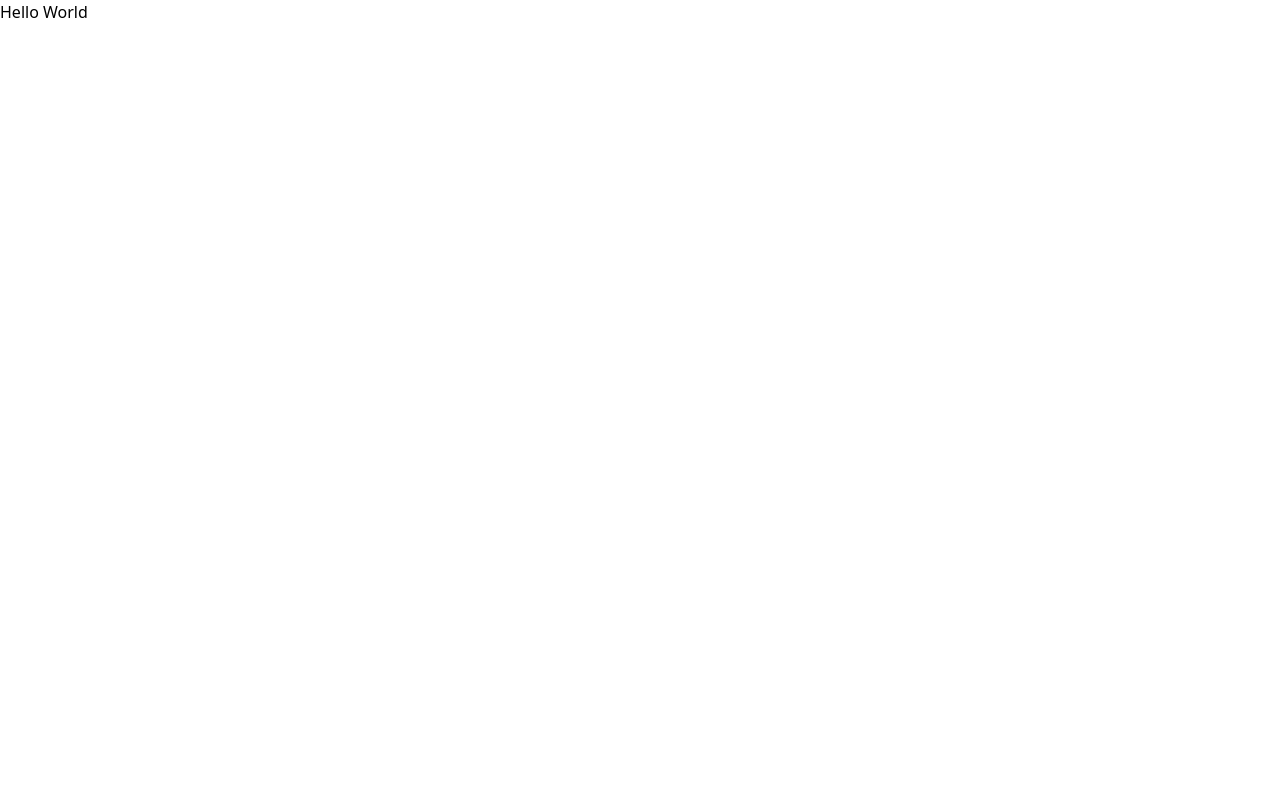
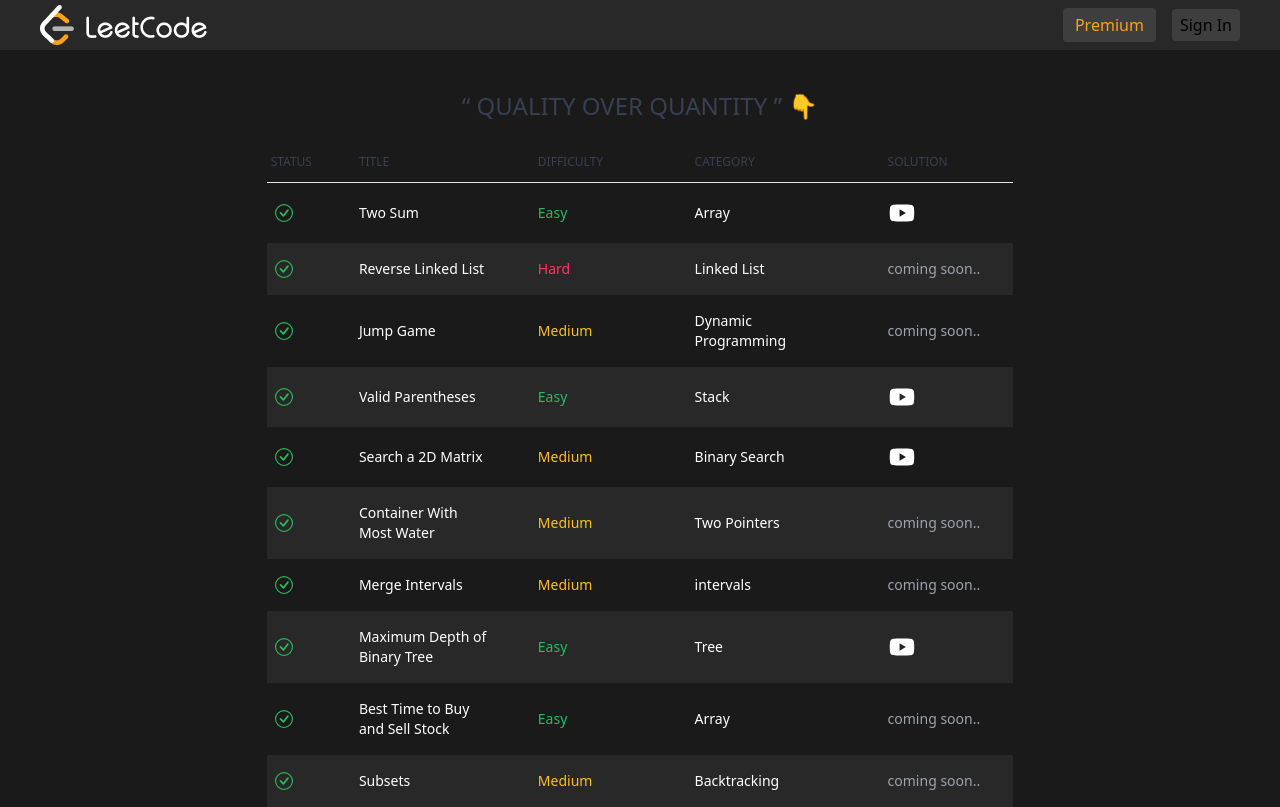
Before and after one commit to Ankitsharma991/leetcode-clone, a Next.js app: page / in a window 1280 px wide. Built offline with nearby package versions, Linux system fonts and the light colour scheme; no server answers.

Commit message:
completed: homepage and auth

```diff
--- a/package.json
+++ b/package.json
@@ -23,6 +23,7 @@
     "react-firebase-hooks": "^5.1.1",
     "react-icons": "^4.9.0",
     "react-toastify": "^9.1.3",
+    "react-youtube": "^10.1.0",
     "recoil": "^0.7.7",
     "tailwindcss": "3.3.2",
     "typescript": "5.1.3"
--- /dev/null
+++ b/src/components/Buttons/Logout.tsx
@@ -0,0 +1,21 @@
+import { auth } from "@/firebase/firebase";
+import React from "react";
+import { useSignOut } from "react-firebase-hooks/auth";
+import { FiLogOut } from "react-icons/fi";
+
+const Logout: React.FC = () => {
+  const [signOut, loading, error] = useSignOut(auth);
+
+  const handleLogout = () => {
+    signOut();
+  };
+  return (
+    <button
+      className="bg-dark-fill-3 py-1.5 px-3 cursor-pointer rounded text-brand-orange"
+      onClick={handleLogout}
+    >
+      <FiLogOut />
+    </button>
+  );
+};
+export default Logout;
--- /dev/null
+++ b/src/components/Topbar/Topbar.tsx
@@ -0,0 +1,70 @@
+import { auth } from "@/firebase/firebase";
+import Link from "next/link";
+import React from "react";
+import { useAuthState } from "react-firebase-hooks/auth";
+import Logout from "../Buttons/Logout";
+import { useSetRecoilState } from "recoil";
+import { authModalState } from "@/atoms/authModalAtom";
+
+const Topbar = () => {
+  const [user] = useAuthState(auth);
+  const setAuthModalState = useSetRecoilState(authModalState);
+  return (
+    <nav className="relative flex h-[50px] w-full shrink-0 items-center px-5 bg-dark-layer-1 text-dark-gray-2">
+      <div className="flex w-full items-center justify-between max-w-[1200px] mx-auto">
+        <Link href="/" className="h=[22px] flex-1">
+          <img src="/logo-full.png" alt="logo" className="h-full" />
+        </Link>
+        <div className="flex items-center space-x-4 flex-1 justify-end">
+          <div>
+            <a
+              href="www.github.com/ankitsharma991"
+              target="_blank"
+              rel="noreferrer"
+              className="bg-dark-fill-3 py-1.5 px-3 cursor-pointer rounded text-brand-orange hover:bg-dark-fill-2"
+            >
+              Premium
+            </a>
+          </div>
+          {!user && (
+            <Link
+              href="/auth"
+              onClick={() =>
+                setAuthModalState((prev) => ({
+                  ...prev,
+                  isOpen: true,
+                  type: "login",
+                }))
+              }
+            >
+              <button className="bg-dark-fill-3 py-1 px-2 cursor-pointer rounded ">
+                Sign In
+              </button>
+            </Link>
+          )}
+          {user && (
+            <div className="cursor-pointer group relative">
+              <img
+                src="/avatar.png"
+                alt="Avatar"
+                width={30}
+                height={30}
+                className="rounded-full"
+              />
+              <div
+                className="absolute top-10 left-2/4 -translate-x-2/4  mx-auto bg-dark-layer-1 text-brand-orange p-2 rounded shadow-lg
+								z-40 group-hover:scale-100 scale-0
+								transition-all duration-300 ease-in-out"
+              >
+                <p className="text-sm">{user.email}</p>
+              </div>
+            </div>
+          )}
+          {user && <Logout />}
+        </div>
+      </div>
+    </nav>
+  );
+};
+
+export default Topbar;
--- /dev/null
+++ b/src/components/problemsTable/ProblemsTable.tsx
@@ -0,0 +1,103 @@
+import { problems } from "@/mockProblems/problems";
+import Link from "next/link";
+import React, { useEffect, useState } from "react";
+import { BsCheckCircle } from "react-icons/bs";
+import { AiFillYoutube } from "react-icons/ai";
+import YouTube, { YouTubePlayer } from "react-youtube";
+import { IoClose } from "react-icons/io5";
+
+const ProblemsTable = () => {
+  const [youtubePlayer, setYoutubePlayer] = useState({
+    isOpen: false,
+    videoId: "",
+  });
+
+  const closeModal = () => {
+    setYoutubePlayer({ isOpen: false, videoId: "" });
+  };
+
+  useEffect(() => {
+    const handleEsc = (e: KeyboardEvent) => {
+      if (e.key === "Escape") closeModal();
+    };
+    window.addEventListener("keydown", handleEsc);
+
+    return () => window.removeEventListener("keydown", handleEsc);
+  }, []);
+
+  return (
+    <>
+      <tbody className="text-white">
+        {problems.map((doc, idx) => {
+          const difficultyColor =
+            doc.difficulty === "Easy"
+              ? "text-dark-green-s"
+              : doc.difficulty === "Medium"
+              ? "text-dark-yellow"
+              : "text-dark-pink";
+          return (
+            <tr
+              className={`${idx % 2 == 1 ? "bg-dark-layer-1" : ""}`}
+              key={doc.id}
+            >
+              <th className="px-2 py-4 font-medium whitespace-nowrap text-dark-green-s">
+                <BsCheckCircle fontSize={18} width="18" />
+              </th>
+              <td className="px-6 py-4">
+                <Link
+                  className="hover:text-blue-600 cursor-pointer"
+                  href={`/problems/${doc.id}`}
+                >
+                  {doc.title}
+                </Link>
+              </td>
+              <td className={`px-6 py-4 ${difficultyColor}`}>
+                {doc.difficulty}
+              </td>
+              <td className={`px-6 py-4`}>{doc.category}</td>
+              <td className={`px-6 py-4`}>
+                {doc.videoId ? (
+                  <AiFillYoutube
+                    fontSize={"28"}
+                    className="cursor-pointer hover:text-red-600 "
+                    onClick={() =>
+                      setYoutubePlayer({
+                        isOpen: true,
+                        videoId: doc.videoId as string,
+                      })
+                    }
+                  />
+                ) : (
+                  <p className="text-gray-400">coming soon..</p>
+                )}
+              </td>
+            </tr>
+          );
+        })}
+      </tbody>
+      {youtubePlayer.isOpen && (
+        <tfoot className="fixed top-0 left-0 h-screen w-screen flex items-center justify-center">
+          <div className="bg-black z-10 opacity-70 top-0 left-0 w-screen h-screen absolute"></div>
+          <div className="w-full z-50 h-full px-6 relative max-w-4xl">
+            <div className="w-full h-full flex items-center justify-center relative">
+              <div className="w-full relative">
+                <IoClose
+                  fontSize={"35"}
+                  className="cursor-pointer absolute -top-16 right-0"
+                  onClick={closeModal}
+                />
+                <YouTube
+                  videoId={youtubePlayer.videoId}
+                  loading="lazy"
+                  iframeClassName="w-full min-h-[500px]"
+                />
+              </div>
+            </div>
+          </div>
+        </tfoot>
+      )}
+    </>
+  );
+};
+
+export default ProblemsTable;
--- /dev/null
+++ b/src/mockProblems/problems.ts
@@ -0,0 +1,91 @@
+export type Problem = {
+  id: string;
+  title: string;
+  difficulty: string;
+  category: string;
+  order: number;
+  videoId?: string;
+};
+
+export const problems: Problem[] = [
+  {
+    id: "two-sum",
+    title: "Two Sum",
+    difficulty: "Easy",
+    category: "Array",
+    order: 1,
+    videoId: "8-k1C6ehKuw",
+  },
+  {
+    id: "reverse-linked-list",
+    title: "Reverse Linked List",
+    difficulty: "Hard",
+    category: "Linked List",
+    order: 2,
+    videoId: "",
+  },
+  {
+    id: "jump-game",
+    title: "Jump Game",
+    difficulty: "Medium",
+    category: "Dynamic Programming",
+    order: 3,
+    videoId: "",
+  },
+  {
+    id: "valid-parentheses",
+    title: "Valid Parentheses",
+    difficulty: "Easy",
+    category: "Stack",
+    order: 4,
+    videoId: "xty7fr-k0TU",
+  },
+  {
+    id: "search-a-2d-matrix",
+    title: "Search a 2D Matrix",
+    difficulty: "Medium",
+    category: "Binary Search",
+    order: 5,
+    videoId: "ZfFl4torNg4",
+  },
+  {
+    id: "container-with-most-water",
+    title: "Container With Most Water",
+    difficulty: "Medium",
+    category: "Two Pointers",
+    order: 6,
+    videoId: "",
+  },
+  {
+    id: "merge-intervals",
+    title: "Merge Intervals",
+    difficulty: "Medium",
+    category: "intervals",
+    order: 7,
+    videoId: "",
+  },
+  {
+    id: "maximum-depth-of-binary-tree",
+    title: "Maximum Depth of Binary Tree",
+    difficulty: "Easy",
+    category: "Tree",
+    order: 8,
+    videoId: "4qYTqOiRMoM",
+  },
+  {
+    id: "best-time-to-buy-and-sell-stock",
+    title: "Best Time to Buy and Sell Stock",
+    difficulty: "Easy",
+    category: "Array",
+    order: 9,
+    videoId: "",
+  },
+  {
+    id: "subsets",
+    title: "Subsets",
+    difficulty: "Medium",
+    category: "Backtracking",
+    order: 10,
+    videoId: "",
+  },
+];
--- a/src/pages/index.tsx
+++ b/src/pages/index.tsx
@@ -1,8 +1,40 @@
+import Topbar from "@/components/Topbar/Topbar";
+import ProblemsTable from "@/components/problemsTable/ProblemsTable";
+
 export default function Home() {
   return (
     <>
-      <main>
-        <h1>Hello World</h1>
+      <main className=" bg-dark-layer-2 min-h-screen ">
+        <Topbar />
+        <h1
+          className="text-2xl text-center text-gray-700 dark:text-gray-400 font-medium
+					uppercase mt-10 mb-5"
+        >
+          &ldquo; QUALITY OVER QUANTITY &rdquo; 👇
+        </h1>
+        <table className="text-sm text-left text-gray-500 dark:text-gray-400 sm:w-7/12 w-full max-w-[1200px] mx-auto">
+          <thead className="text-xs text-gray-700 uppercase dark:text-gray-400 border-b ">
+            <tr>
+              <th scope="col" className="px-1 py-3 w-0 font-medium">
+                Status
+              </th>
+              <th scope="col" className="px-6 py-3 w-0 font-medium">
+                Title
+              </th>
+              <th scope="col" className="px-6 py-3 w-0 font-medium">
+                Difficulty
+              </th>
+
+              <th scope="col" className="px-6 py-3 w-0 font-medium">
+                Category
+              </th>
+              <th scope="col" className="px-6 py-3 w-0 font-medium">
+                Solution
+              </th>
+            </tr>
+          </thead>
+          <ProblemsTable />
+        </table>
       </main>
     </>
   );
```
Also changed, not shown: src/components/Modals/Login.tsx (+38 -67 lines), 1 other file (tests, documents, lock files or other folders).
